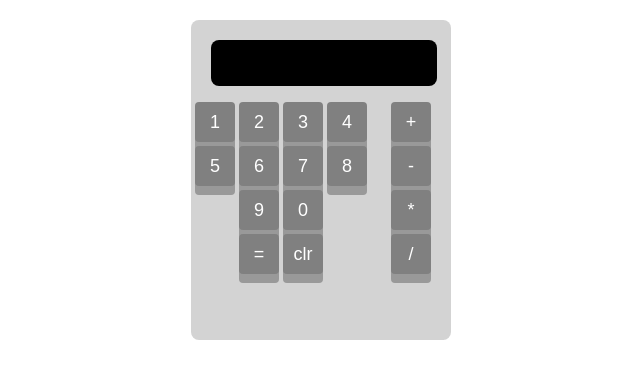
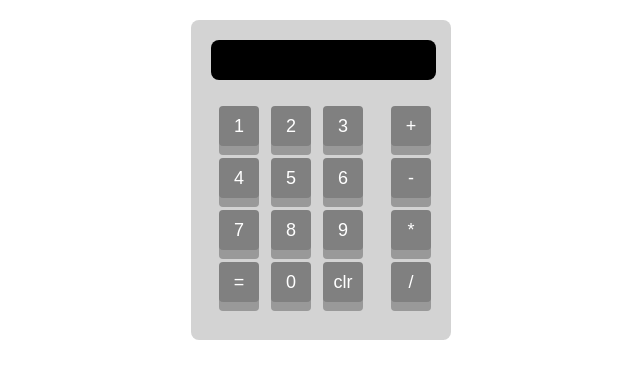
Before and after one commit to miaroelants/Evil-Eval, a React (Create React App) app: page / in a window 1280 px wide. Shown: the top 378 px of the page, without its empty margins (319-959 px from the left). Built offline with nearby package versions, Linux system fonts and the light colour scheme.

Commit message:
styled- clean code

```diff
--- a/src/ClearAll.js
+++ b/src/ClearAll.js
@@ -4,7 +4,7 @@ import { connect } from 'react-redux'
 
 // component
 const ClearAll = ({ clearAll }) => (
-    <button onClick={clearAll} className="roundbutton">
+    <button onClick={clearAll} className="roundbutton" id="clear">
         clr
     </button>
 )
--- a/src/Evaluate.js
+++ b/src/Evaluate.js
@@ -5,7 +5,7 @@ import { connect } from 'react-redux'
 // component
 const Evaluate = ({ doCalculate }) => {
     return (
-        <button onClick={doCalculate} className="roundbutton">
+        <button onClick={doCalculate} className="roundbutton" id="evaluate">
             =
         </button>
     )
--- a/src/MathButtons.js
+++ b/src/MathButtons.js
@@ -4,9 +4,9 @@ import Button from './button'
 // component
 export const MathButtons = () => {
     const inputsMath = ["+", "-", "*", "/"]
-    const inputsMathButtons = inputsMath.map(bleh => <Button data={bleh} />)
+    const inputsMathButtons = inputsMath.map(bleh => <Button data={bleh}  />)
     return (
-        <div>
+        <div id="mathbuttons">
             {inputsMathButtons}
         </div>
     )
--- a/src/app.css
+++ b/src/app.css
@@ -7,34 +7,22 @@
     text-align: center;
     margin: 0 auto;
     margin-top: 20px;
-
     display: grid;
-    grid-template-columns: 20px 20px 20px 20px 20px 20px 20px 20px 20px 20px 20px 20px 20px;
-    grid-template-rows: 20px 20px 20px 20px 20px 20px 20px 20px 20px 20px 20px 20px 20px 20px 20px 20px;
-
-
+    grid-template-columns: repeat(13, 20px);
+    grid-template-rows: repeat(16, 20px);
 }
 
 #A {
-    grid-column-start: 1;
-    grid-column-end: 14;
-    grid-row-start: 1;
-    grid-row-end: 5;
+    grid-area: 1 / 1 / 5 / 14 ;
 }
 
 #B {
-    grid-column-start: 1;
-    grid-column-end: 10;
-    grid-row-start: 5;
-    grid-row-end: 17;
+    grid-area: 5 / 2 / 16 / 10;
 }
 
 
 #C {
-    grid-column-start: 10;
-    grid-column-end: 14;
-    grid-row-start: 5;
-    grid-row-end: 17;
+    grid-area: 5 / 10 / 16 / 14;
 }
 
 #toCalculate {
@@ -43,23 +31,21 @@
     height: 40px;
     width: 220px;
     font-family: 'VT323', monospace;
-    font-size: 30px;
+    font-size: 40px;
     text-align: right;
     color: lightskyblue;
-    padding: 3px 3px 3px 3px;
     margin: 0 auto;
     margin-top: 20px;
     margin-left: 20px;
     border-radius: 8px;
+    padding-right: 5px
 }
 
-
 .roundbutton {
-
     display: inline-block;
     height: 40px;
     width: 40px;
-    padding: 5px 5px;
+    padding: 10px 10px;
     font-size: 18px;
     cursor: pointer;
     text-align: center;
@@ -70,13 +56,25 @@
     border: none;
     border-radius: 4px;
     box-shadow: 0 9px #999;
-    margin: 2px;
+    margin: 6px;
   }
 
-  .roundbutton:hover {background-color: grey}
+  .roundbutton:hover {background-color: dimgray}
 
   .roundbutton:active {
     background-color: grey;
     box-shadow: 0 1px #666;
     transform: translateY(4px);
   }
+
+  #clear {
+      position: relative;
+      bottom: 52px;
+      left: 26px;
+  }
+
+  #evaluate {
+    position: relative;
+    bottom: 52px;
+    right: 26px;
+  }
```
